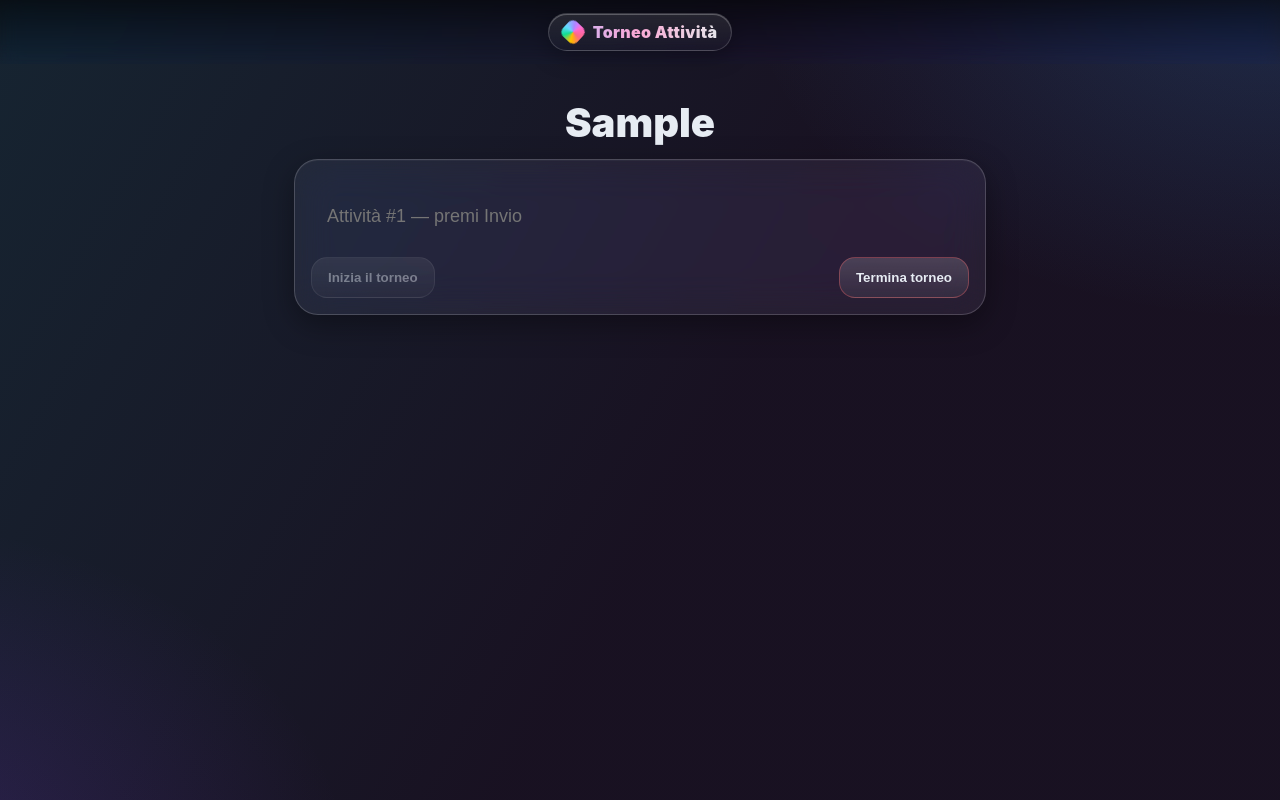
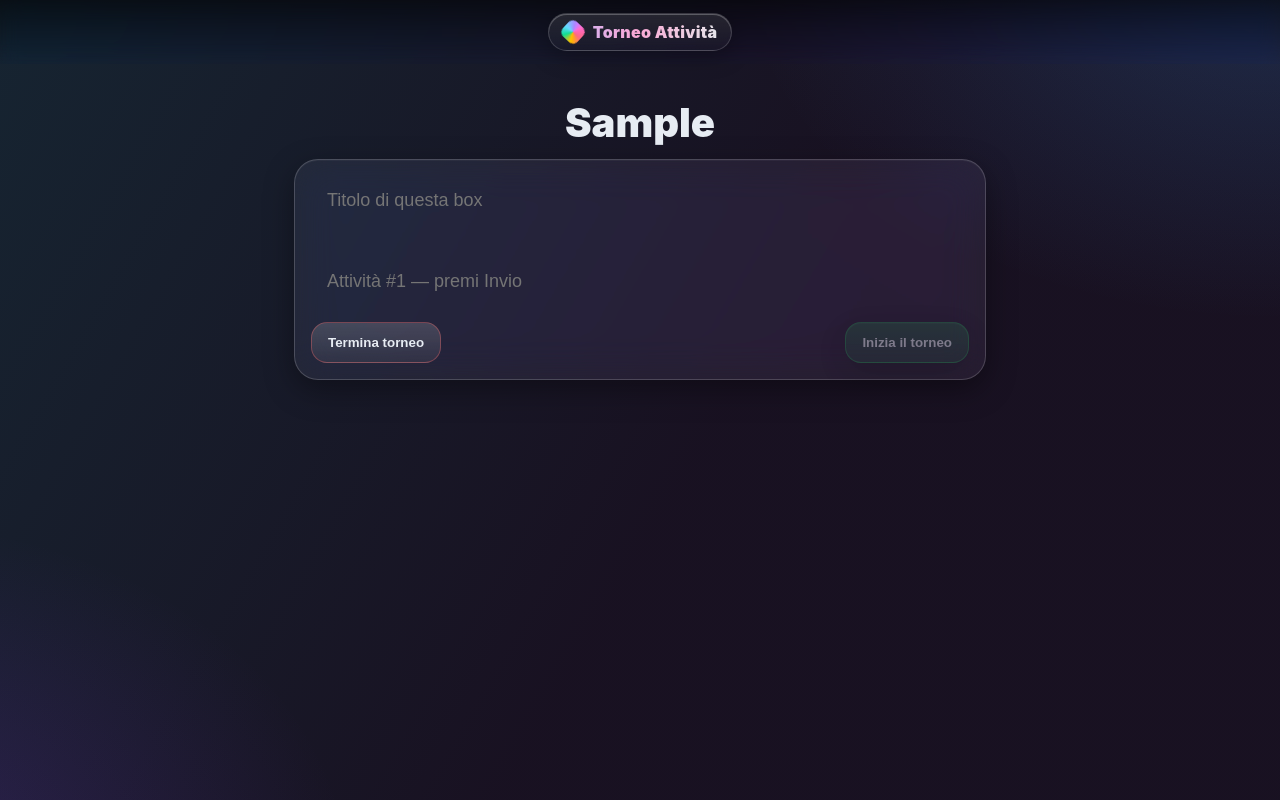
Before and after one commit to marcolastella/Torneo-App, a React (Vite) app: page / in a window 1280 px wide. Both pictures are taken after typing "Sample" into the empty fields and a click on the button "Conferma". Built offline with nearby package versions, Linux system fonts and the light colour scheme.

Commit message:
Add files via upload

```diff
--- a/src/App.jsx
+++ b/src/App.jsx
@@ -98,7 +98,9 @@ export default function App(){
     champion: null,
     restQueue: [],
     pair: [],
-    timerKey: 0
+    timerKey: 0,
+    discarded: [],
+    roundBoxTitle: ''
   })
 
   useTheme(state.roundIndex)
@@ -144,7 +146,7 @@ export default function App(){
     if(!canStart) return
     const shuffled = [...state.activities].sort(()=>Math.random()-.5)
     const champion = shuffled.shift()
-    setState(s => ({...s, champion, restQueue:shuffled, pair:[], stage:Stage.Play, timerKey:(s.timerKey||0)+1 }))
+    setState(s => ({...s, champion, restQueue:shuffled, pair:[], discarded: [], stage:Stage.Play, timerKey:(s.timerKey||0)+1 }))
   }
   const choose = (text) => {
     vibe(12)
@@ -152,7 +154,8 @@ export default function App(){
     const [champ, opp] = state.pair
     const picked = text
     const newChampion = (picked === champ) ? champ : opp
-    setState(s => ({...s, champion:newChampion, restQueue:s.restQueue.slice(1), pair:[] }))
+    const loser = (picked === champ) ? opp : champ
+    setState(s => ({...s, champion:newChampion, restQueue:s.restQueue.slice(1), pair:[], discarded: s.discarded.includes(loser) ? s.discarded : [...s.discarded, loser] }))
   }
   const timeout = () => {
     if(state.pair.length<2) return
@@ -183,20 +186,32 @@ export default function App(){
 
         {(state.stage === Stage.Add || state.stage === Stage.Play) && state.chain.length > 0 && (
           <section className="card" style={{padding:12, marginBottom:8}}>
-            <div className="hint" style={{marginBottom:6}}>Finora:</div>
+            <div className="hint" style={{marginBottom:6}}>Hai scelto:</div>
             <div style={{display:'flex', flexWrap:'nowrap', gap:8, overflowX:'auto', paddingBottom:6}}>
               {state.chain.map((w,i)=> (
                 <span key={i} className="chip" style={{background: chipFor(w.themeIndex), whiteSpace:'nowrap'}}>{w.text}</span>
               ))}
             </div>
-            <div className="hint" style={{marginTop:4, opacity:.9}}>
-              Frase: <span style={{opacity:.95, fontWeight:700, color:'var(--fg)'}}>{state.chain.map(c=>c.text).join(' ')}</span>
+            <div className="hint" style={{marginTop:8}}>Hai scartato:</div>
+            <div style={{display:'flex', flexWrap:'wrap', gap:8}}>
+              {state.discarded.length===0 ? (
+                <span className="hint">—</span>
+              ) : (
+                state.discarded.map((t,i)=> (
+                  <span key={i} className="chip chipMuted">{t}</span>
+                ))
+              )}
+            </div>
+            <div className="hint" style={{marginTop:8, opacity:.9}}>Frase scelte: <span style={{opacity:.95, fontWeight:700, color:'var(--fg)'}}>{state.chain.map(c=>c.text).join(' ')}</span>
             </div>
           </section>
         )}
 
         {state.stage === Stage.Add && (
           <section className="card" style={{padding:16, display:'grid', gap:16}}>
+            <form onSubmit={(e)=> e.preventDefault()} style={{display:'grid', gap:8}}>
+              <input className="input" placeholder="Titolo di questa box" value={state.roundBoxTitle} onChange={e=> setState(s=>({...s, roundBoxTitle:e.target.value}))} />
+            </form>
             <div style={{display:'grid', gap:10}}>
               {state.activities.map((a, i)=> (
                 <div className="item" key={i}>
@@ -207,8 +222,8 @@ export default function App(){
             </div>
             <ActivityInput onAdd={addActivity} idx={state.activities.length+1} />
             <div className="row">
-              <button className="btn" onClick={startTournament} disabled={!canStart}>Inizia il torneo</button>
               <button className="btn btn-danger" onClick={()=> setState(s=>({...s, stage:Stage.Final}))}>Termina torneo</button>
+              <button className="btn btn-success" onClick={startTournament} disabled={!canStart}>Inizia il torneo</button>
             </div>
           </section>
         )}
--- a/src/styles.css
+++ b/src/styles.css
@@ -60,7 +60,7 @@ body{
 }
 .itemText{ font-weight:700 }
 .versus{ display:grid; gap:14px }
-.activityCard{
+.activityCard{ color:#f7f9ff; text-shadow: 0 1px 2px rgba(0,0,0,.25);
   position:relative; padding:22px 16px; min-height:92px; display:flex; align-items:center; justify-content:center; text-align:center;
   font-size: clamp(18px, 4.2vw, 24px); font-weight:900; border-radius: var(--radius);
   border:1px solid rgba(255,255,255,0.16);
@@ -140,3 +140,11 @@ header{
   mix-blend-mode: screen; opacity:.9;
   animation: fadeIn 1s ease both;
 }
+
+.chipMuted{opacity:.55}
+
+.btn-success{
+  border-color: rgba(34,197,94,.45);
+  background: linear-gradient(180deg, rgba(34,197,94,.30), rgba(34,197,94,.14));
+  box-shadow: var(--shadow);
+}
```
